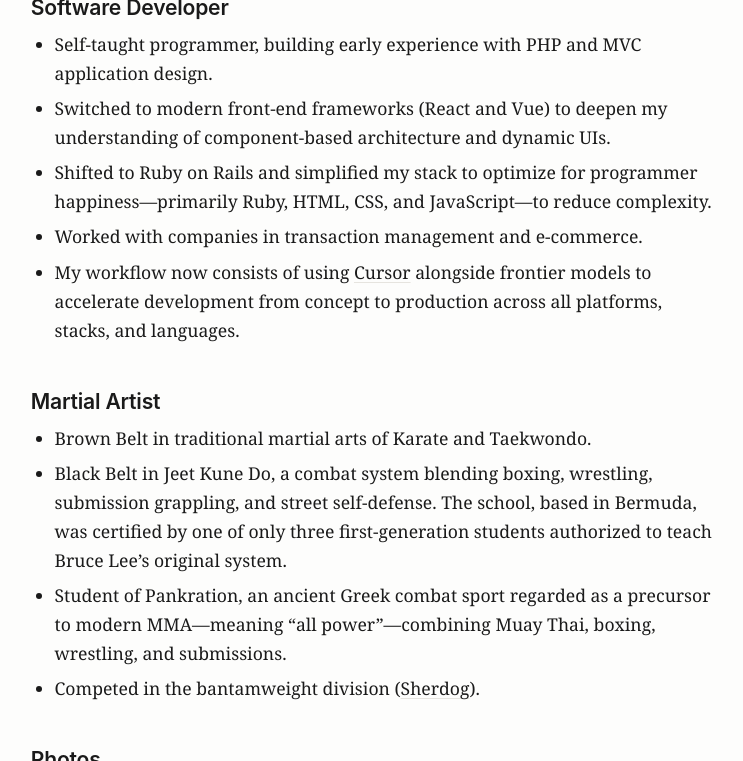
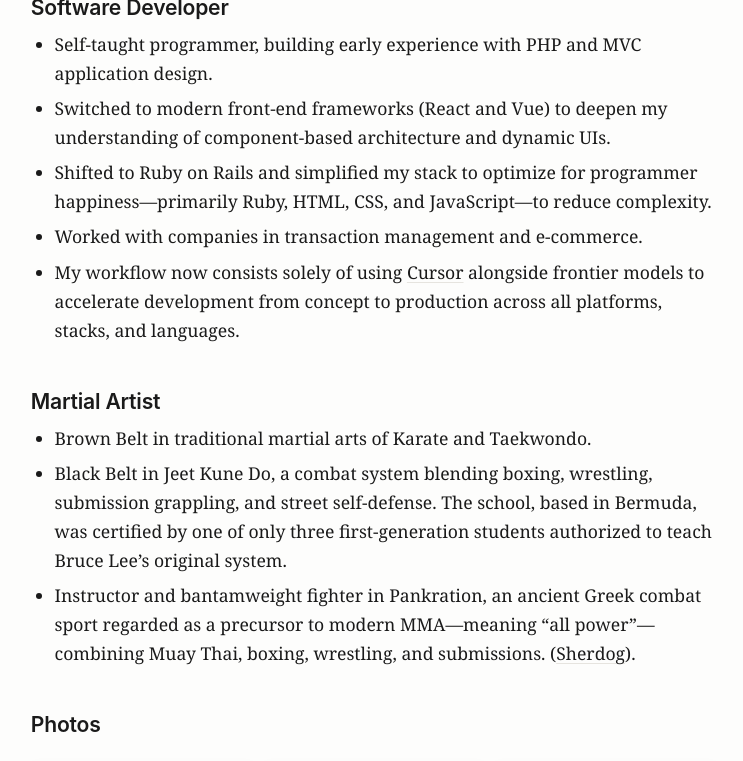
Before and after one commit to adamnaamani/adamnaamani, a Jekyll site: the page built from pages/about.md, in a window 1280 px wide and 900 px high, scrolled down 1148 px, cut to the strip 0-761 px from the top of the window. Shown: the whole strip, without its empty margins (266-1009 px from the left). Built offline with Jekyll 4.4.1, drawn with Linux system fonts in a browser that asks for light colours; some of the changed text lies outside the part shown.

Commit message:
About: refine bio copy
Co-authored-by: Cursor <cursoragent@cursor.com>

```diff
--- a/pages/about.md
+++ b/pages/about.md
@@ -16,25 +16,24 @@ title: About
 - Formed the company with three co-founders at [Launch Academy](https://www.launchacademy.ca/), where ideas are vetted, business models are tested, and successes are celebrated.
 
 ### Real Estate Professional {#real-estate-professional}
-- Bachelor of Business in Real Estate at UBC, building an academic foundation in valuation and sales.
-- Earned DAR (Designated Appraiser Residential) and joined Canada’s largest national appraisal firm.
+- Studied Business in Real Estate at UBC, building an academic foundation in valuation and sales.
+- Earned DAR (Designated Appraiser Residential) and joined Canada's largest national appraisal firm.
 - Appraised 3,000+ residential properties across the Lower Mainland, representing approximately $1.6B in aggregate value.
 - Developed deep expertise in market analysis, pricing dynamics, and asset valuation through high-volume appraisal work.
 - Transitioned into residential sales as a Realtor with [eXp Realty](/the-virtual-world-of-exp-realty/), the largest independent cloud-based brokerage at the time.
-- Ranked in the top 10 of 1,740 agents in British Columbia by sales volume (November 2024), placing among the province’s top producers.
+- Ranked in the top 10 of 1,740 agents in British Columbia by sales volume (November 2024), placing among the province's top producers.
 
 ### Software Developer {#software-developer}
 - Self-taught programmer, building early experience with PHP and MVC application design.
 - Switched to modern front-end frameworks (React and Vue) to deepen my understanding of component-based architecture and dynamic UIs.
 - Shifted to Ruby on Rails and simplified my stack to optimize for programmer happiness—primarily Ruby, HTML, CSS, and JavaScript—to reduce complexity.
 - Worked with companies in transaction management and e-commerce.
-- My workflow now consists of using [Cursor](https://cursor.com/) alongside frontier models to accelerate development from concept to production across all platforms, stacks, and languages.
+- My workflow now consists solely of using [Cursor](https://cursor.com/) alongside frontier models to accelerate development from concept to production across all platforms, stacks, and languages.
 
 ### Martial Artist {#martial-artist}
 - Brown Belt in traditional martial arts of Karate and Taekwondo.
-- Black Belt in Jeet Kune Do, a combat system blending boxing, wrestling, submission grappling, and street self-defense. The school, based in Bermuda, was certified by one of only three first-generation students authorized to teach Bruce Lee’s original system.
-- Student of Pankration, an ancient Greek combat sport regarded as a precursor to modern MMA—meaning “all power”—combining Muay Thai, boxing, wrestling, and submissions.
-- Competed in the bantamweight division ([Sherdog](https://www.sherdog.com/fighter/Adam-Naamani-11434)).
+- Black Belt in Jeet Kune Do, a combat system blending boxing, wrestling, submission grappling, and street self-defense. The school, based in Bermuda, was certified by one of only three first-generation students authorized to teach Bruce Lee's original system.
+- Instructor and bantamweight fighter in Pankration, an ancient Greek combat sport regarded as a precursor to modern MMA—meaning "all power"—combining Muay Thai, boxing, wrestling, and submissions. ([Sherdog](https://www.sherdog.com/fighter/Adam-Naamani-11434)).
 
 ### Photos {#photos}
 
```
